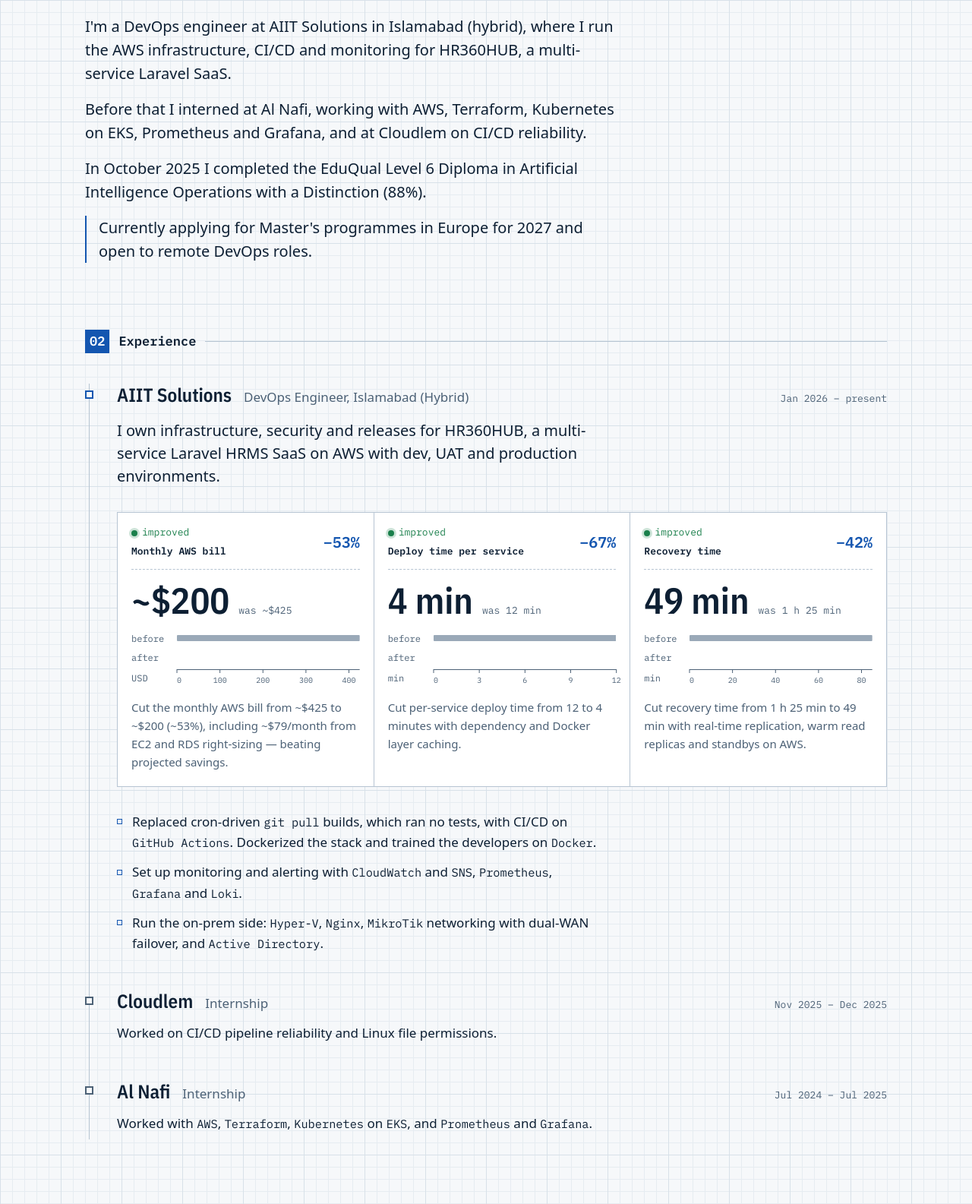
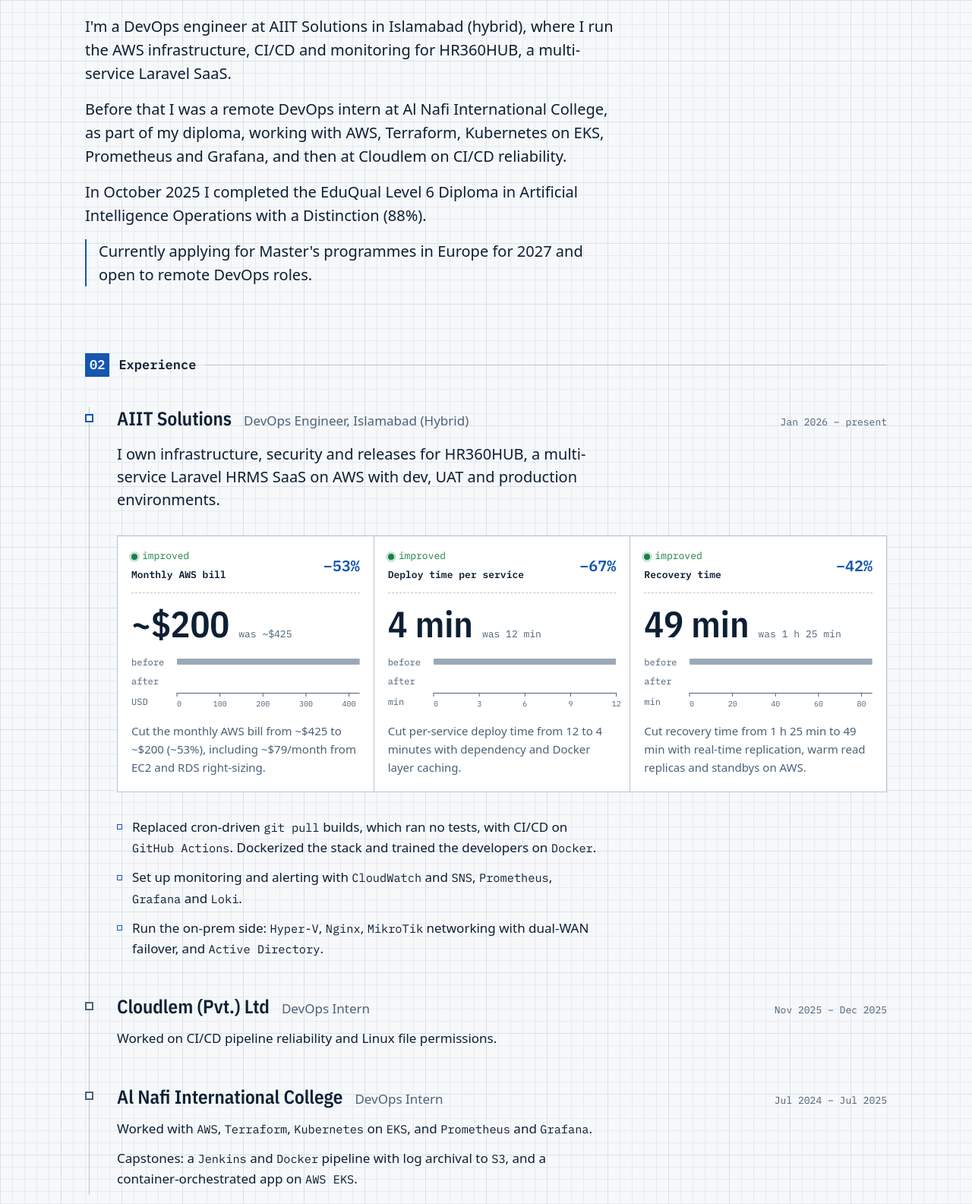
Before and after one commit to frenzyali/syedalihussain.dev, an Astro site: page / in a window 1280 px wide. Shown: the part 720-2305 px from the top of the page at 76% size. Built offline with nearby package versions, Linux system fonts and the light colour scheme; Astro itself is replaced by a stand-in of ours.

Commit message:
fix: align internships, AWS result and summary with the CV
DevOps Intern titles and full employer names, Al Nafi capstones and diploma note, AWS bullet ends at right-sizing, ~53% and per-service in the hero summary, Linux line lists the RHEL family.

```diff
--- a/src/components/About.astro
+++ b/src/components/About.astro
@@ -9,8 +9,9 @@
       CI/CD and monitoring for HR360HUB, a multi-service Laravel SaaS.
     </p>
     <p>
-      Before that I interned at Al Nafi, working with AWS, Terraform, Kubernetes on EKS, Prometheus
-      and Grafana, and at Cloudlem on CI/CD reliability.
+      Before that I was a remote DevOps intern at Al Nafi International College, as part of my
+      diploma, working with AWS, Terraform, Kubernetes on EKS, Prometheus and Grafana, and then at
+      Cloudlem on CI/CD reliability.
     </p>
     <p>
       In October 2025 I completed the EduQual Level 6 Diploma in Artificial Intelligence Operations
--- a/src/components/Skills.astro
+++ b/src/components/Skills.astro
@@ -9,7 +9,13 @@
   { name: 'Observability', items: ['Prometheus', 'Grafana', 'Loki', 'CloudWatch'] },
   {
     name: 'Linux & networking',
-    items: ['RHEL', 'Ubuntu', 'Nginx', 'MikroTik', 'Hyper-V', 'Active Directory'],
+    items: [
+      'Linux (Ubuntu, RHEL family: RHEL, AlmaLinux, Rocky)',
+      'Nginx',
+      'MikroTik',
+      'Hyper-V',
+      'Active Directory',
+    ],
   },
   { name: 'Data', items: ['PostgreSQL', 'Redis'] },
   { name: 'Languages', items: ['Bash', 'Python'] },
--- a/src/data/experience.ts
+++ b/src/data/experience.ts
@@ -23,10 +23,12 @@
 interface Job {
   org: string;
   role: string;
-  location?: string;
+  location: string;
   start: Month;
   end?: Month;
   lead?: string;
+  /** One plain-text line under the role, e.g. how the internship came about. */
+  note?: string;
   results?: Result[];
   points: string[];
 }
@@ -43,7 +45,7 @@
       unit: 'USD',
       before: { value: 425, label: '~$425' },
       after: { value: 200, label: '~$200' },
-      text: 'Cut the monthly AWS bill from ~$425 to ~$200 (~53%), including ~$79/month from EC2 and RDS right-sizing — beating projected savings.',
+      text: 'Cut the monthly AWS bill from ~$425 to ~$200 (~53%), including ~$79/month from EC2 and RDS right-sizing.',
     },
     {
       metric: 'Deploy time per service',
@@ -76,19 +78,23 @@
 
 export const internships = [
   {
-    org: 'Cloudlem',
-    role: 'Internship',
+    org: 'Cloudlem (Pvt.) Ltd',
+    role: 'DevOps Intern',
+    location: 'Remote',
     start: { iso: '2025-11', label: 'Nov 2025' },
     end: { iso: '2025-12', label: 'Dec 2025' },
     points: ['Worked on CI/CD pipeline reliability and Linux file permissions.'],
   },
   {
-    org: 'Al Nafi',
-    role: 'Internship',
+    org: 'Al Nafi International College',
+    role: 'DevOps Intern',
+    location: 'Remote',
+    note: 'Job training programme of my Level 6 diploma.',
     start: { iso: '2024-07', label: 'Jul 2024' },
     end: { iso: '2025-07', label: 'Jul 2025' },
     points: [
       'Worked with `AWS`, `Terraform`, `Kubernetes` on `EKS`, and `Prometheus` and `Grafana`.',
+      'Capstones: a `Jenkins` and `Docker` pipeline with log archival to `S3`, and a container-orchestrated app on `AWS EKS`.',
     ],
   },
 ] satisfies Job[];
--- a/src/data/site.ts
+++ b/src/data/site.ts
@@ -8,9 +8,9 @@
   linkedin: 'https://www.linkedin.com/in/alihussaindevops/',
   cv: '/cv/Syed-Ali-Hussain-CV.pdf',
   summary:
-    'I run AWS infrastructure, CI/CD and monitoring for a multi-service SaaS; I cut its AWS bill by 53% and deploys from 12 to 4 minutes.',
+    'Running AWS infrastructure, CI/CD and monitoring for a multi-service SaaS, I cut its AWS bill by ~53% and per-service deploys from 12 to 4 minutes.',
   description:
-    'Syed Ali Hussain, DevOps Engineer in Rawalpindi, Pakistan. AWS, Docker, GitHub Actions, Terraform, Prometheus and Grafana. Cut a SaaS AWS bill by 53% and deploy time from 12 to 4 minutes.',
+    'Syed Ali Hussain, DevOps Engineer in Rawalpindi, Pakistan. AWS, Docker, GitHub Actions, Terraform, Prometheus and Grafana. Cut a SaaS AWS bill by ~53% and per-service deploy time from 12 to 4 minutes.',
 };
 
 /** Page sections in order; the numbers show in the nav and the section headings. */
```
